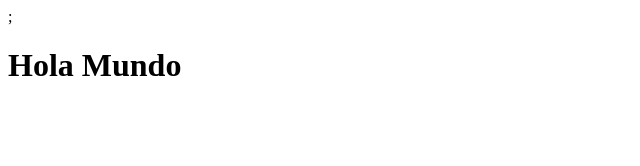
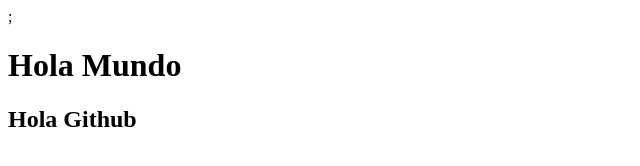
Before and after one commit to soydavido/proyecto-ensayo-mi, a plain HTML site: page index.html in a window 1280 px wide. Shown: the whole page, without its empty margins (0-640 px from the left). Drawn offline with Linux system fonts and the light colour scheme.

Commit message:
Arreglando el HTML

```diff
--- a/index.html
+++ b/index.html
@@ -7,5 +7,6 @@
 </head>
 <body>
     <h1>Hola Mundo</h1>
+    <h2>Hola Github</h2>
 </body>
 </html>
```
